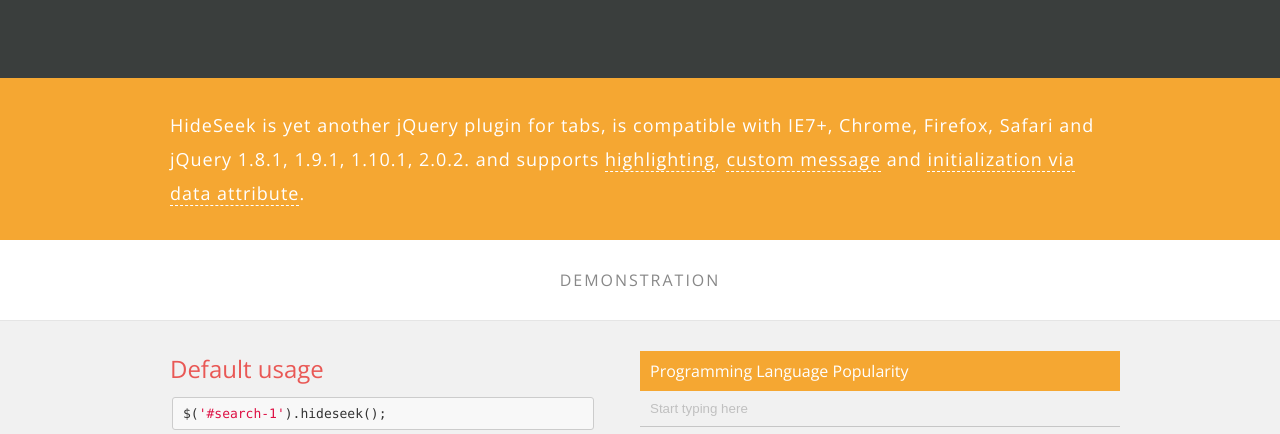
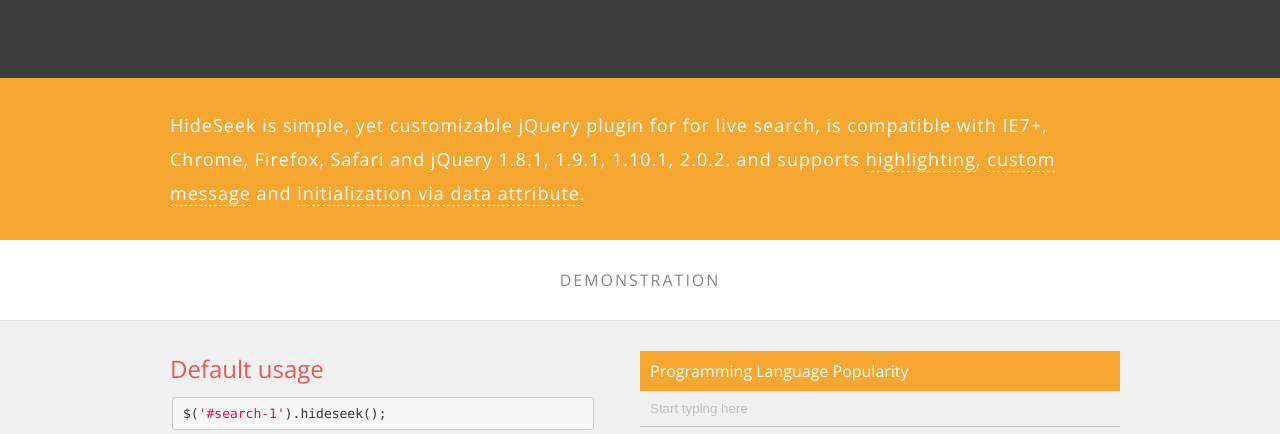
Before and after one commit to vdw/HideSeek, a plain HTML site: page index.html in a window 1280 px wide. Shown: the part 322-756 px from the top of the page. Drawn offline with nearby package versions, Linux system fonts and the light colour scheme.

Commit message:
Update demo page

```diff
--- a/index.html
+++ b/index.html
@@ -3,7 +3,7 @@
 <head>
 	<meta charset="utf-8">
 	<title>HideSeek jQuery plugin | A simple, yet customizable live search jQuery plugin</title>
-	<meta name="description" content="Yet another plugin for tabs">
+	<meta name="description" content="A simple, yet customizable live search jQuery plugin">
 
 	<!-- STYLES -->
 	<link href='http://fonts.googleapis.com/css?family=Open+Sans:400,300,600,700,800' rel='stylesheet' type='text/css'>
@@ -39,9 +39,6 @@
 <a href="https://github.com/vdw/HideSeek"><img style="position: absolute; top: 0; right: 0; border: 0;" src="https://s3.amazonaws.com/github/ribbons/forkme_right_darkblue_121621.png" alt="Fork me on GitHub"></a>
 <div id="wrapper">
 
-<!-- 	<div class="top_bar">
-		Tabslet
-	</div> -->
 	<!-- HEADER -->
 	<div id="header_wrapper">
 		<header>
@@ -59,7 +56,7 @@
 		<section id="body" role="main">
 			<article>
 				<h2>
-					HideSeek is yet another jQuery plugin for tabs, is compatible with IE7+, Chrome, Firefox, Safari and jQuery 1.8.1, 1.9.1, 1.10.1, 2.0.2. and
+					HideSeek is simple, yet customizable jQuery plugin for for live search, is compatible with IE7+, Chrome, Firefox, Safari and jQuery 1.8.1, 1.9.1, 1.10.1, 2.0.2. and
 					supports <a class="anchorLink" href="#highlight">highlighting</a>, <a class="anchorLink" href="#nodata">custom message</a> and <a class="anchorLink" href="#attribute">initialization via data attribute</a>.</h2>
 			</article>
 		</section>
```
